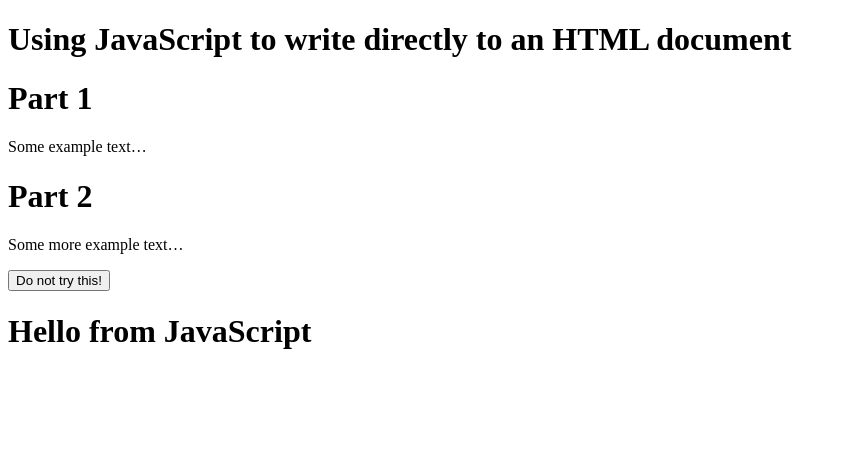
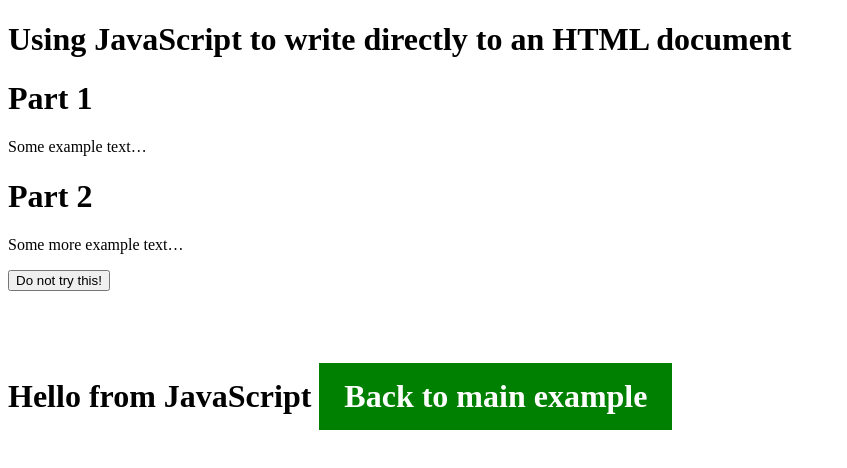
Before and after one commit to Wellingborough/jsexample, a plain HTML site: page example2.html in a window 1280 px wide. Shown: the whole page, without its empty margins (0-847 px from the left). Drawn offline with Linux system fonts and the light colour scheme.

Commit message:
Update example2.html

```diff
--- a/example2.html
+++ b/example2.html
@@ -2,6 +2,17 @@
 <html>
   <head>
     <title>JavaScript Example</title>
+    <style>
+      a {
+        background-color: green;
+        color: white;
+        padding: 15px 25px;
+        text-align: center;
+        text-decoration: none;
+        display: inline-block;
+        margin-top: 50px;
+      }
+    </style>
   </head>
   <body>
     <h1>Using JavaScript to write directly to an HTML document</h1>
@@ -18,5 +29,6 @@
     <script>
       document.write("<h1>Hello from JavaScript</h>");
     </script>
+    <a href="https://wellingborough.github.io/jsexample/">Back to main example</a>
   </body>
 </html>
```
